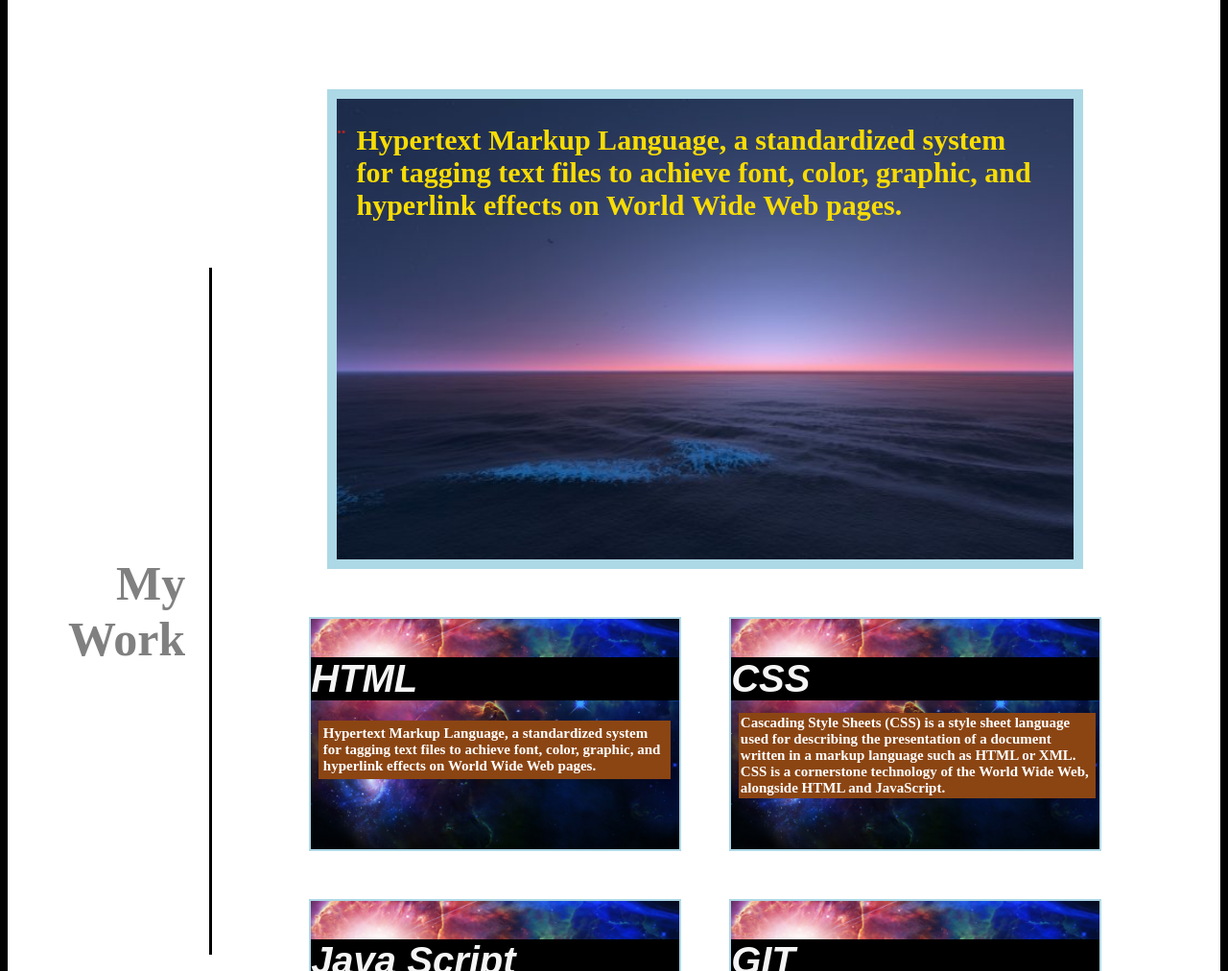
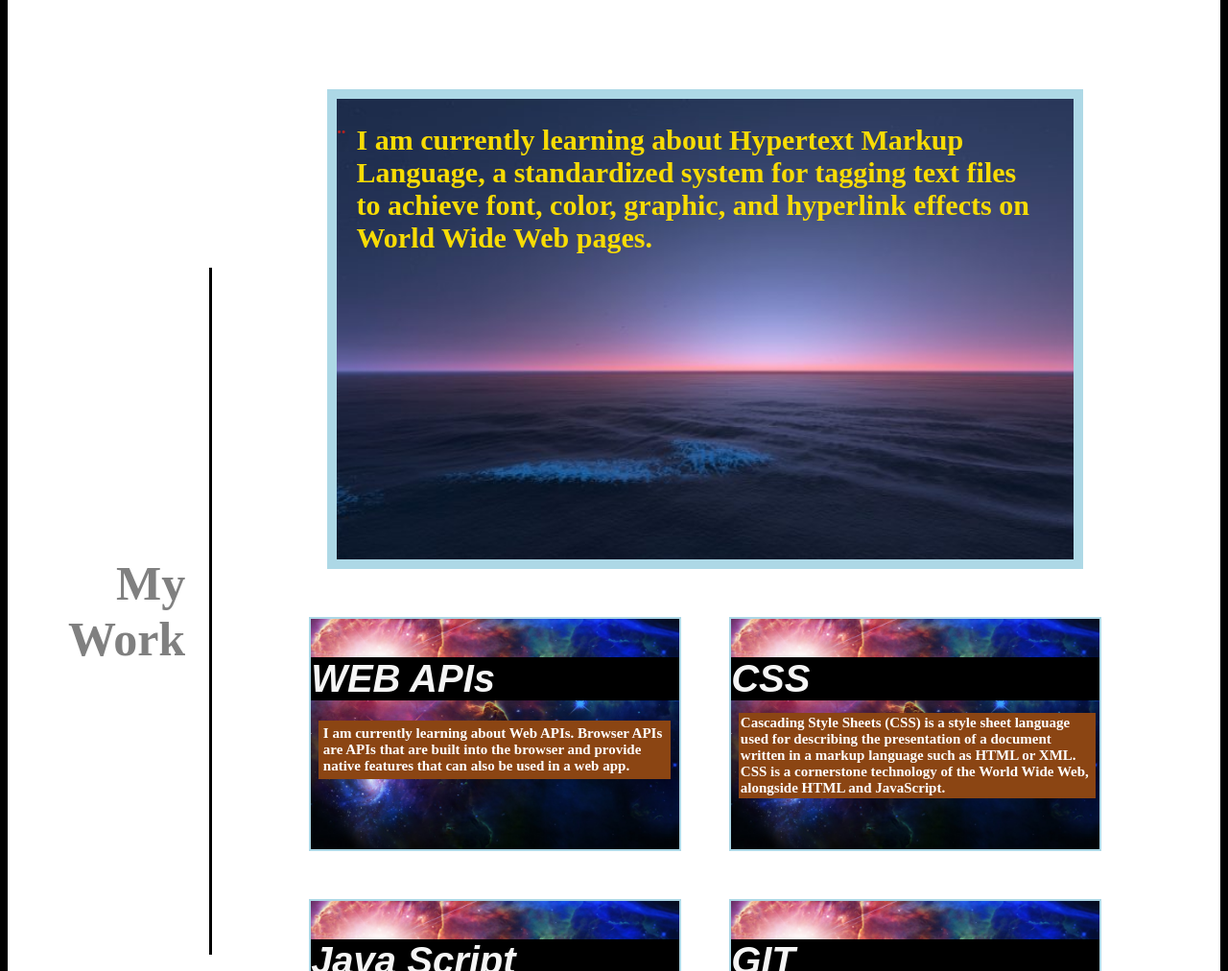
Before and after one commit to seanlthecoder/ThePortfolioOfAKing, a plain HTML site: page index.html in a window 1280 px wide. Shown: the part 540-1552 px from the top of the page at 96% size. Drawn offline with Linux system fonts and the light colour scheme.

Commit message:
updated info in body

```diff
--- a/assets/style.css
+++ b/assets/style.css
@@ -222,7 +222,6 @@ a:hover {
 .background header nav ul {
   list-style: none;
   margin: 5px;
-
   background-color: black;
   font-family: Georgia;
   font-size: 40px;
--- a/index.html
+++ b/index.html
@@ -39,6 +39,7 @@
 
         </section>
 
+
    <section id="mywork" class="work">
                     <h2>My<br>Work</h2>
         <div class="curriculum">
@@ -46,15 +47,15 @@
             <a href="https://github.com/seanlthecoder/Refactoring-Of-the-House-Refactor">
                 <div class="big-coding">
                     <h3>..</h3>
-                    <h4 id="htmlinfo">Hypertext Markup Language, a standardized system for tagging text files to achieve font, color, graphic, and hyperlink effects on World Wide Web pages.</h4>
+                    <h4 id="htmlinfo">I am currently learning about Hypertext Markup Language, a standardized system for tagging text files to achieve font, color, graphic, and hyperlink effects on World Wide Web pages.</h4>
                 </div>
             </a>
 
 
             <a href="https://github.com/seanlthecoder/Refactoring-Of-the-House-Refactor">
                 <div class="coding">
-                    <h3>HTML</h3>
-                    <h4 id="htmlinfo2">Hypertext Markup Language, a standardized system for tagging text files to achieve font, color, graphic, and hyperlink effects on World Wide Web pages.</h4>
+                    <h3>WEB APIs</h3>
+                    <h4 id="htmlinfo2">I am currently learning about Web APIs. Browser APIs are APIs that are built into the browser and provide native features that can also be used in a web app.</h4>
                 </div>
             </a>
 
```
